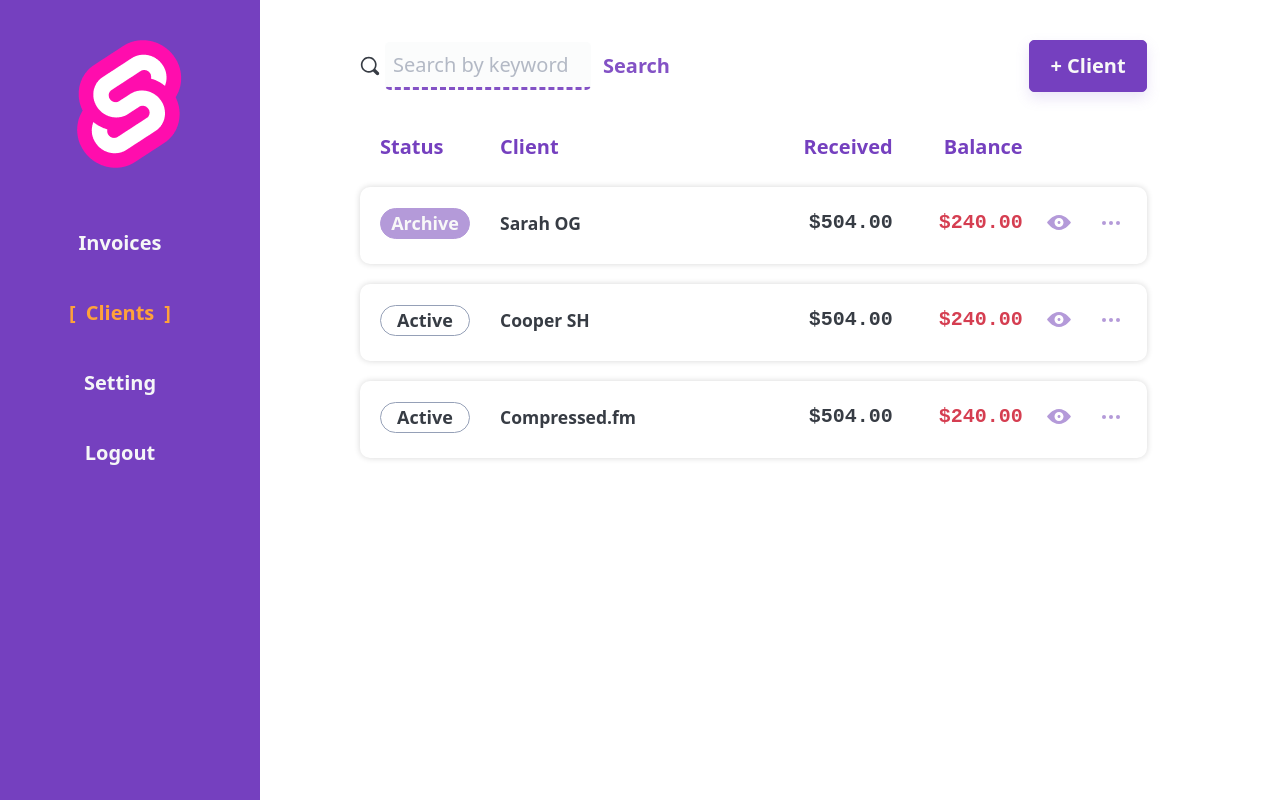
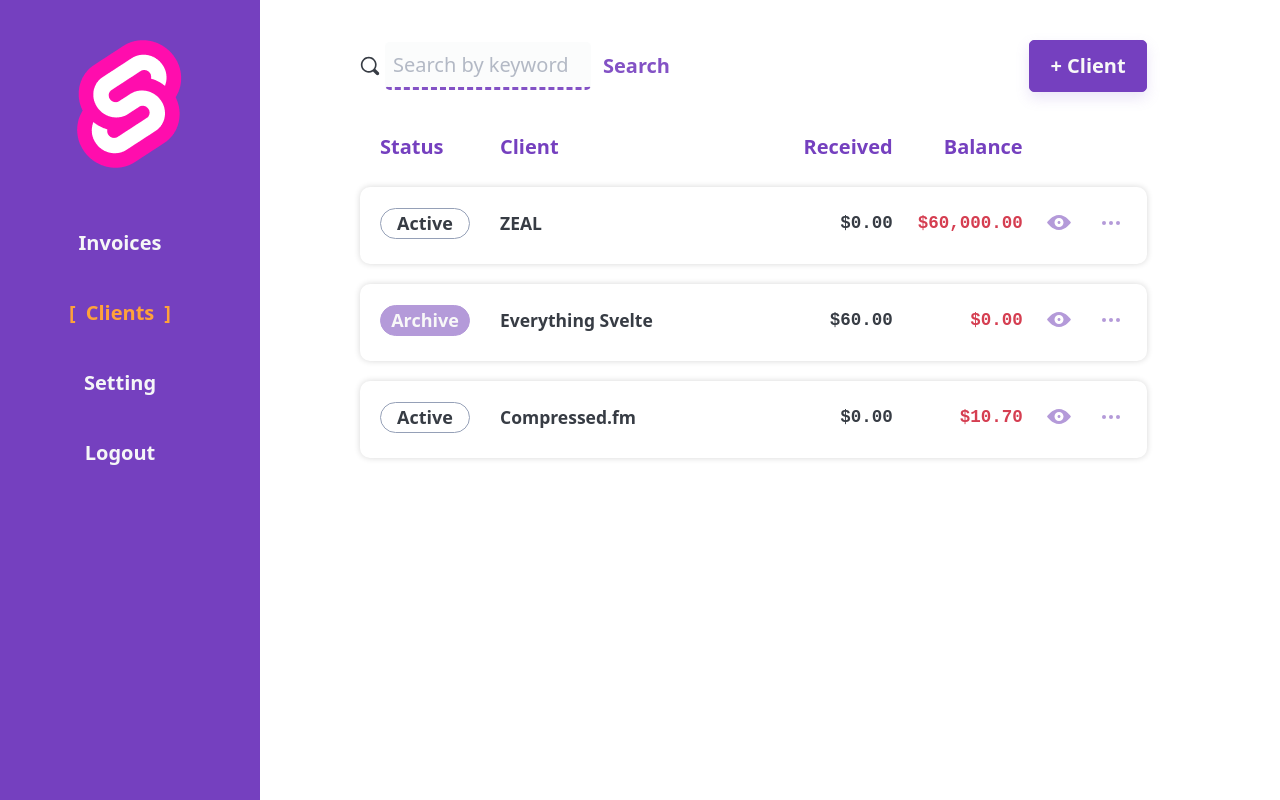
Before and after one commit to AdamMalec/cash-flip-app, a SvelteKit app: page /clients in a window 1280 px wide. Built offline with nearby package versions, Linux system fonts and the light colour scheme.

Commit message:
feat: add dynamic sum for received and balance for +client ROUTE

```diff
--- a/src/global.d.ts
+++ b/src/global.d.ts
@@ -22,6 +22,7 @@
   state?: string
   street?: string
   zip?: string
+	invoices?: Invoice[]
 }
 
 interface LineItem {
--- a/src/lib/utils/moneyHelpers.ts
+++ b/src/lib/utils/moneyHelpers.ts
@@ -34,7 +34,7 @@
 export function sumInvoices(invoices: Invoice[] | undefined): number {
 	if (!invoices) return 0;
 	return invoices.reduce((pervValue, curValue) => {
-		const invoiceSum = sumLineItems(curValue.lineItems);
+		const invoiceSum = invoiceTotal(curValue.lineItems, curValue.discount);
 		return pervValue + invoiceSum;
 	}, 0);
 }
--- a/src/routes/(dashboard)/clients/+page.svelte
+++ b/src/routes/(dashboard)/clients/+page.svelte
@@ -56,7 +56,7 @@
 <style>
 	.clients {
 		--grid-t-c: 100px 1fr 110px 110px 32px 32px;
-		--grid-t-c-mobile: 1fr 90px;
+		--grid-t-c-mobile: 1fr 100px;
 		--grid-c-g: 1rem;
 
 		padding-top: 1rem;
--- a/src/routes/(dashboard)/clients/ClientRow.svelte
+++ b/src/routes/(dashboard)/clients/ClientRow.svelte
@@ -3,6 +3,7 @@
 	import Tag from '$lib/components/Tag.svelte';
 	import IconThreeDots from '$lib/components/icons/IconThreeDots.svelte';
 	import IconView from '$lib/components/icons/IconView.svelte';
+	import { centsToDollars, sumInvoices } from '$lib/utils/moneyHelpers';
 
 	export let client: Client;
 
@@ -25,14 +26,30 @@
 		isAddMenuOpen = false;
 		client.clientStatus = event.detail.archive;
 	}
+
+	const receivedInvoices = () => {
+		if (client?.invoices) {
+			const paidInvoices = client?.invoices?.filter((invoice) => invoice.invoiceStatus === 'paid');
+			return sumInvoices(paidInvoices);
+		}
+		return 0;
+	};
+
+	const balanceInvoices = () => {
+		if (client?.invoices) {
+			const paidInvoices = client?.invoices?.filter((invoice) => invoice.invoiceStatus !== 'paid');
+			return sumInvoices(paidInvoices);
+		}
+		return 0;
+	};
 </script>
 
 <li class="clients__item client">
 	<ul class="client__info">
 		<li class="client__status"><Tag label={client.clientStatus} /></li>
 		<li class="client__name">{client.name}</li>
-		<li class="client__received">$504.00</li>
-		<li class="client__balance">$240.00</li>
+		<li class="client__received">${centsToDollars(receivedInvoices())}</li>
+		<li class="client__balance">${centsToDollars(balanceInvoices())}</li>
 		<li class="client__view">
 			<a href="#">
 				<IconView />
@@ -187,6 +204,11 @@
 			text-align: right;
 		}
 
+		.client__received,
+		.client__balance {
+			font-size: 0.875rem;
+		}
+
 		.client__received::before,
 		.client__balance::before {
 			display: none;
--- a/src/seed.json
+++ b/src/seed.json
@@ -1,22 +1,22 @@
 {
-	"invoices": [
+  "clients": [
     {
-			"client": {
       "city": "Somewhereville",
       "clientStatus": "active",
       "email": "compressed@example.com",
       "id": "1",
-				"name": "Compressed.fm",
-				"state": "TN",
-				"street": "123 Main Street",
-				"zip": "12345"
+      "invoices": [
+        {
+          "client": {
+            "name": "Compressed.fm"
           },
-			"createdAt": "2023-07-01",
-			"dueDate": "2023-07-31",
+          "createdAt": "2022-07-01",
+          "discount": 10,
+          "dueDate": "2022-07-31",
           "id": "1",
           "invoiceNumber": "12345",
           "invoiceStatus": "draft",
-			"issueDate": "2023-07-01",
+          "issueDate": "2022-07-01",
           "lineItems": [
             {
               "amount": 100,
@@ -31,7 +31,167 @@
               "quantity": 1
             }
           ],
+          "notes": "**This** please.",
+          "subject": "Podcast Episodes",
+          "terms": "_Pay_ me."
+        },
+        {
+          "client": {
+            "name": "Compressed.fm"
+          },
+          "createdAt": "2022-07-01",
+          "discount": 0,
+          "dueDate": "2022-07-06",
+          "id": "2",
+          "invoiceNumber": "12352",
+          "invoiceStatus": "draft",
+          "issueDate": "2022-07-08",
+          "lineItems": [
+            {
+              "amount": 300,
+              "description": "Podcast Episode #1",
+              "id": "3",
+              "quantity": 1
+            },
+            {
+              "amount": 500,
+              "description": "Podcast Episode #2",
+              "id": "4",
+              "quantity": 1
+            }
+          ],
+          "subject": "Podcast Episodes"
+        }
+      ],
+      "name": "Compressed.fm",
+      "state": "TN",
+      "street": "123 Street",
+      "zip": "12345"
+    },
+    {
+      "city": "Nowhere",
+      "clientStatus": "archive",
+      "email": "everythingsvelte@test.com",
+      "id": "2",
+      "invoices": [
+        {
+          "client": {
+            "name": "Everything Svelte"
+          },
+          "createdAt": "2022-07-01",
+          "dueDate": "2022-10-06",
+          "id": "6",
+          "invoiceNumber": "12346",
+          "invoiceStatus": "paid",
+          "issueDate": "2022-07-01",
+          "lineItems": [
+            {
+              "amount": 1000,
+              "description": "Complete Tier",
+              "id": "5",
+              "quantity": 1
+            },
+            {
+              "amount": 5000,
+              "description": "Starter Tier",
+              "id": "6",
+              "quantity": 2
+            }
+          ],
+          "subject": "Course Material"
+        }
+      ],
+      "name": "Everything Svelte",
+      "state": "TN",
+      "street": "456 Drive",
+      "zip": "67890"
+    },
+    {
+      "city": "Anywhere",
+      "clientStatus": "active",
+      "email": "zeal@test.com",
+      "id": "3",
+      "invoices": [
+        {
+          "client": {
+            "name": "ZEAL"
+          },
+          "createdAt": "2022-07-06",
+          "dueDate": "2022-10-06",
+          "id": "5",
+          "invoiceNumber": "12348",
+          "invoiceStatus": "sent",
+          "issueDate": "2022-07-06",
+          "lineItems": [
+            {
+              "amount": 1000000,
+              "description": "Website Development",
+              "id": "1",
+              "quantity": 1
+            }
+          ],
+          "subject": "Website"
+        },
+        {
+          "client": {
+            "name": "ZEAL"
+          },
+          "createdAt": "2022-07-01",
+          "dueDate": "2022-06-06",
+          "id": "7",
+          "invoiceNumber": "12347",
+          "invoiceStatus": "sent",
+          "issueDate": "2022-07-01",
+          "lineItems": [
+            {
+              "amount": 5000000,
+              "description": "Website Design",
+              "id": "4",
+              "quantity": 1
+            }
+          ],
+          "subject": "Website"
+        }
+      ],
+      "name": "ZEAL",
+      "state": "TN",
+      "street": "789 Boulevard",
+      "zip": "87654"
+    }
+  ],
+  "invoices": [
+    {
+      "client": {
+        "city": "Somewhereville",
+        "clientStatus": "active",
+        "email": "compressed@example.com",
+        "id": "1",
+        "name": "Compressed.fm",
+        "state": "TN",
+        "street": "123 Main Street",
+        "zip": "12345"
+      },
+      "createdAt": "2022-07-01",
       "discount": 10,
+      "dueDate": "2022-07-31",
+      "id": "1",
+      "invoiceNumber": "12345",
+      "invoiceStatus": "draft",
+      "issueDate": "2022-07-01",
+      "lineItems": [
+        {
+          "amount": 100,
+          "description": "Podcast Episode #1",
+          "id": "1",
+          "quantity": 1
+        },
+        {
+          "amount": 200,
+          "description": "Podcast Episode #2",
+          "id": "2",
+          "quantity": 1
+        }
+      ],
       "notes": "**This** please.",
       "subject": "Podcast Episodes",
       "terms": "_Pay_ me."
@@ -47,12 +207,13 @@
         "street": "123 Main Street",
         "zip": "12345"
       },
-			"createdAt": "2023-07-01",
-			"dueDate": "2023-07-06",
+      "createdAt": "2022-07-01",
+      "discount": 0,
+      "dueDate": "2022-07-06",
       "id": "2",
       "invoiceNumber": "12352",
       "invoiceStatus": "draft",
-			"issueDate": "2023-07-08",
+      "issueDate": "2022-07-08",
       "lineItems": [
         {
           "amount": 300,
@@ -79,12 +240,12 @@
         "street": "456 State Street",
         "zip": "98765"
       },
-			"createdAt": "2023-07-01",
-			"dueDate": "2023-10-06",
-			"id": "3",
+      "createdAt": "2022-07-01",
+      "dueDate": "2022-10-06",
+      "id": "6",
       "invoiceNumber": "12346",
       "invoiceStatus": "paid",
-			"issueDate": "2023-07-01",
+      "issueDate": "2022-07-01",
       "lineItems": [
         {
           "amount": 1000,
@@ -111,12 +272,12 @@
         "street": "789 Common Drive",
         "zip": "56789"
       },
-			"createdAt": "2023-07-01",
-			"dueDate": "2023-06-06",
-			"id": "4",
+      "createdAt": "2022-07-01",
+      "dueDate": "2022-06-06",
+      "id": "7",
       "invoiceNumber": "12347",
       "invoiceStatus": "sent",
-			"issueDate": "2023-07-01",
+      "issueDate": "2022-07-01",
       "lineItems": [
         {
           "amount": 5000000,
@@ -137,12 +298,12 @@
         "street": "789 Common Drive",
         "zip": "56789"
       },
-			"createdAt": "2023-07-06",
-			"dueDate": "2023-10-06",
+      "createdAt": "2022-07-06",
+      "dueDate": "2022-10-06",
       "id": "5",
       "invoiceNumber": "12348",
       "invoiceStatus": "sent",
-			"issueDate": "2023-07-06",
+      "issueDate": "2022-07-06",
       "lineItems": [
         {
           "amount": 1000000,
@@ -154,44 +315,12 @@
       "subject": "Website"
     }
   ],
-	"clients": [
-		{
-			"id": "1",
-			"name": "Compressed.fm",
-			"email": "compressed@example.com",
-			"clientStatus": "active",
+  "settings": {
+    "city": "Coolville",
+    "email": "amy@example.com",
+    "myName": "Amy Dutton",
     "state": "TN",
-			"city": "Somewhereville",
-			"street": "123 Main Street",
-			"zip": "12345"
-		},
-		{
-			"id": "2",
-			"name": "Cooper SH",
-			"email": "psydena@gmail.com",
-			"clientStatus": "active",
-			"state": "Nebraska",
-			"city": "Pasadena",
-			"address": "666 Street",
-			"zip": "55555"
-		},
-		{
-			"id": "3",
-			"name": "Sarah OG",
-			"email": "coolichicki@gmail.com",
-			"clientStatus": "archive",
-			"state": "Memphis",
-			"city": "Coolichicki",
-			"address": "78 Street",
-			"zip": "55555"
-		}
-	],
-	"settings" : {
-		"name": "John Doe",
-		"email": "jd@gmail.com",
-		"street": "12 Cupala pr-t",
-		"city": "Villianstone",
-		"state": "PA",
-		"zip": "55514"
+    "street": "123 Awesome Street",
+    "zip": "54321"
   }
 }
```
Lines whose indentation alone changed are shown as unchanged.
